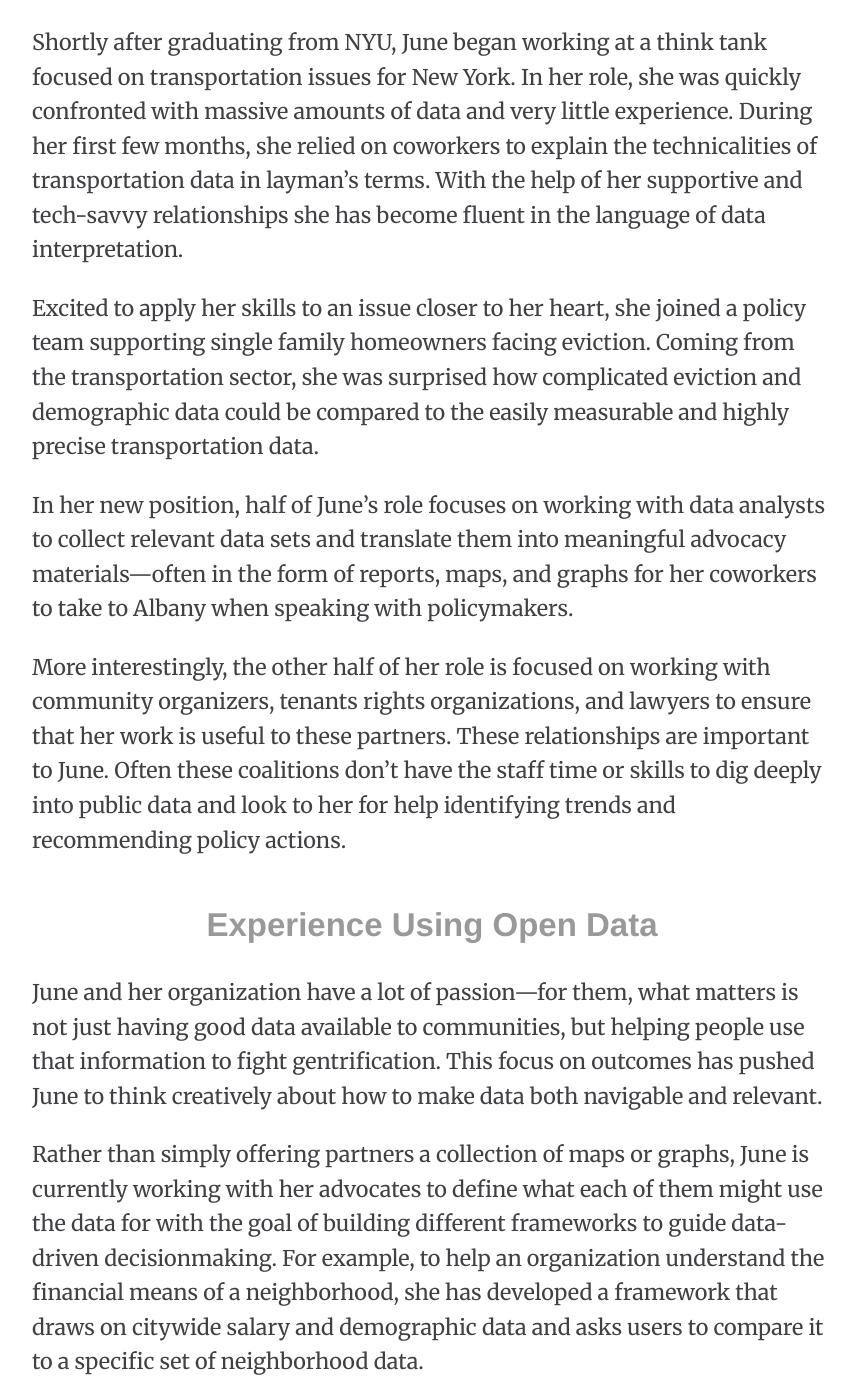
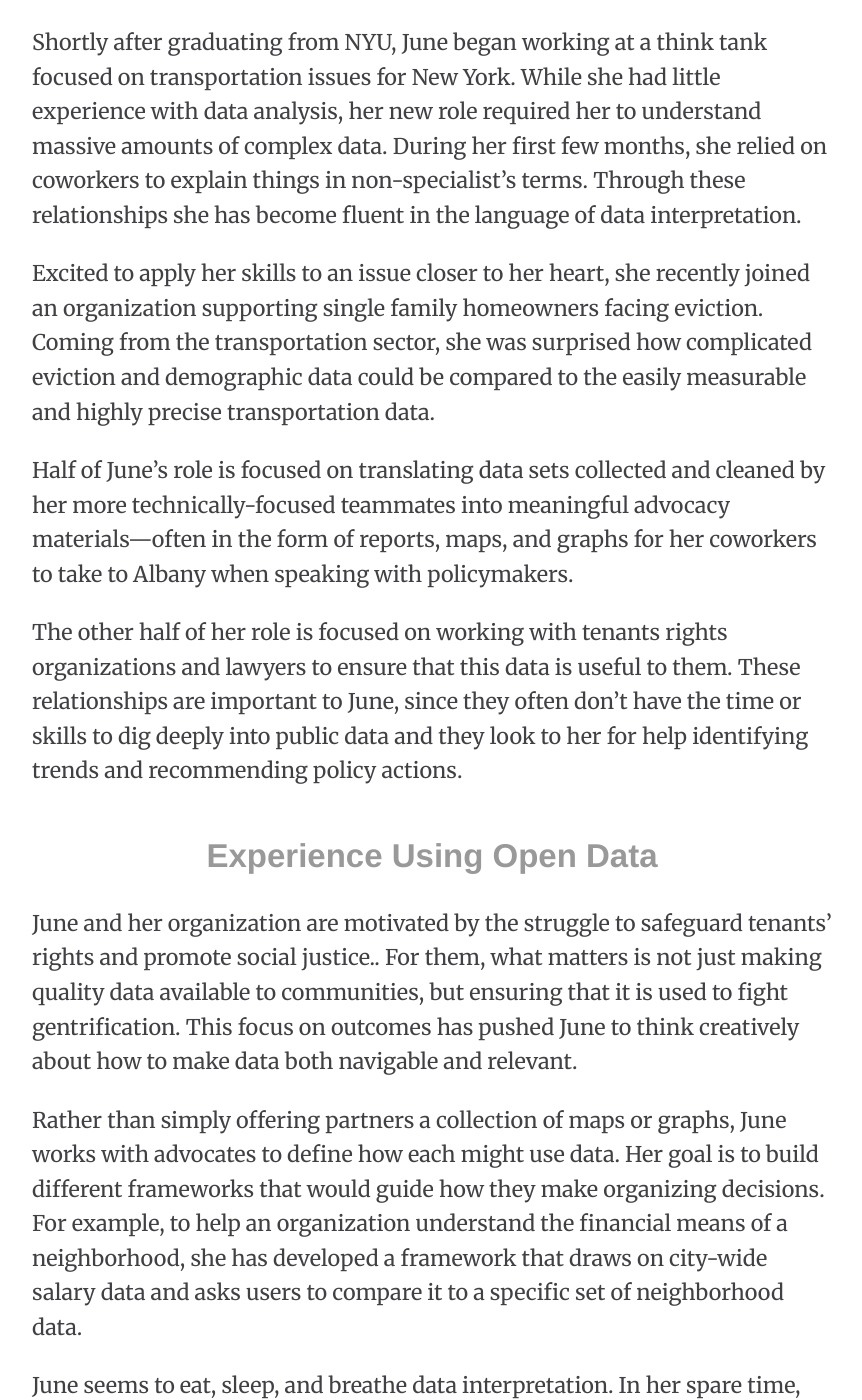
Before and after one commit to MODA-NYC/OpenDataPersonas, a Jekyll site: the page built from influential-interpreter/index.md, in a window 1280 px wide and 1400 px high, scrolled down 1022 px. Shown: the whole window, without its empty margins (208-1070 px from the left). Built offline with Jekyll 4.4.1, drawn with Linux system fonts in a browser that asks for light colours; nearby versions of some CDN libraries; some of the changed text lies outside the part shown.

```diff
--- a/influential-interpreter/index.md
+++ b/influential-interpreter/index.md
@@ -11,18 +11,18 @@ quote: “We don’t want to be the stereotype, and we don’t want to be tone d
 
 ## Background
 
-Shortly after graduating from NYU, June began working at a think tank focused on transportation issues for New York. In her role, she was quickly confronted with massive amounts of data and very little experience. During her first few months, she relied on coworkers to explain the technicalities of transportation data in layman’s terms. With the help of her supportive and tech-savvy relationships she has become fluent in the language of data interpretation.
+Shortly after graduating from NYU, June began working at a think tank focused on transportation issues for New York. While she had little experience with data analysis, her new role required her to understand massive amounts of complex data. During her first few months, she relied on coworkers to explain things in non-specialist’s terms. Through these relationships she has become fluent in the language of data interpretation.
 
-Excited to apply her skills to an issue closer to her heart, she joined a policy team supporting single family homeowners facing eviction. Coming from the transportation sector, she was surprised how complicated eviction and demographic data could be compared to the easily measurable and highly precise transportation data.
+Excited to apply her skills to an issue closer to her heart, she recently joined an organization supporting single family homeowners facing eviction. Coming from the transportation sector, she was surprised how complicated eviction and demographic data could be compared to the easily measurable and highly precise transportation data.
 
-In her new position, half of June’s role focuses on working with data analysts to collect relevant data sets and translate them into meaningful advocacy materials—often in the form of reports, maps, and graphs for her coworkers to take to Albany when speaking with policymakers.
+Half of June’s role is focused on translating data sets collected and cleaned by her more technically-focused teammates into meaningful advocacy materials—often in the form of reports, maps, and graphs for her coworkers to take to Albany when speaking with policymakers.
 
-More interestingly, the other half of her role is focused on working with community organizers, tenants rights organizations, and lawyers to ensure that her work is useful to these partners. These relationships are important to June. Often these coalitions don’t have the staff time or skills to dig deeply into public data and look to her for help identifying trends and recommending policy actions.
+The other half of her role is focused on working with tenants rights organizations and lawyers to ensure that this data is useful to them. These relationships are important to June, since they often don’t have the time or skills to dig deeply into public data and they look to her for help identifying trends and recommending policy actions.
 
 ## Experience Using Open Data
 
-June and her organization have a lot of passion—for them, what matters is not just having good data available to communities, but helping people use that information to fight gentrification. This focus on outcomes has pushed June to think creatively about how to make data both navigable and relevant.
+June and her organization are motivated by the struggle to safeguard tenants’ rights and promote social justice.. For them, what matters is not just making quality data available to communities, but ensuring that it is used to fight gentrification. This focus on outcomes has pushed June to think creatively about how to make data both navigable and relevant.
 
-Rather than simply offering partners a collection of maps or graphs, June is currently working with her advocates to define what each of them might use the data for with the goal of building different frameworks to guide data-driven decisionmaking. For example, to help an organization understand the financial means of a neighborhood, she has developed a framework that draws on citywide salary and demographic data and asks users to compare it to a specific set of neighborhood data.
+Rather than simply offering partners a collection of maps or graphs, June works with advocates to define how each might use data. Her goal is to build different frameworks that would guide how they make organizing decisions. For example, to help an organization understand the financial means of a neighborhood, she has developed a framework that draws on city-wide salary data and asks users to compare it to a specific set of neighborhood data.
 
-June seems to eat sleep and breath data interpretation. In her spare time, she has found a few friends to help her crowdsource data through Facebook comments and historical archives to map gentrification patterns. She plans on using projections to create an interactive background for a performance art piece.
+June seems to eat, sleep, and breathe data interpretation. In her spare time, she has found a few friends to help her crowdsource data through Facebook comments and historical archives to map gentrification patterns. She plans to use projections to create an interactive background for a performance art piece.
```
Also changed, not shown: busy-bystander/index.md (+5 -7 lines), community-champion/index.md (+6 -10 lines), equipped-explorer/index.md (+5 -7 lines), local-liaison/index.md (+7 -7 lines), meticulous-mapper/index.md (+6 -6 lines).
